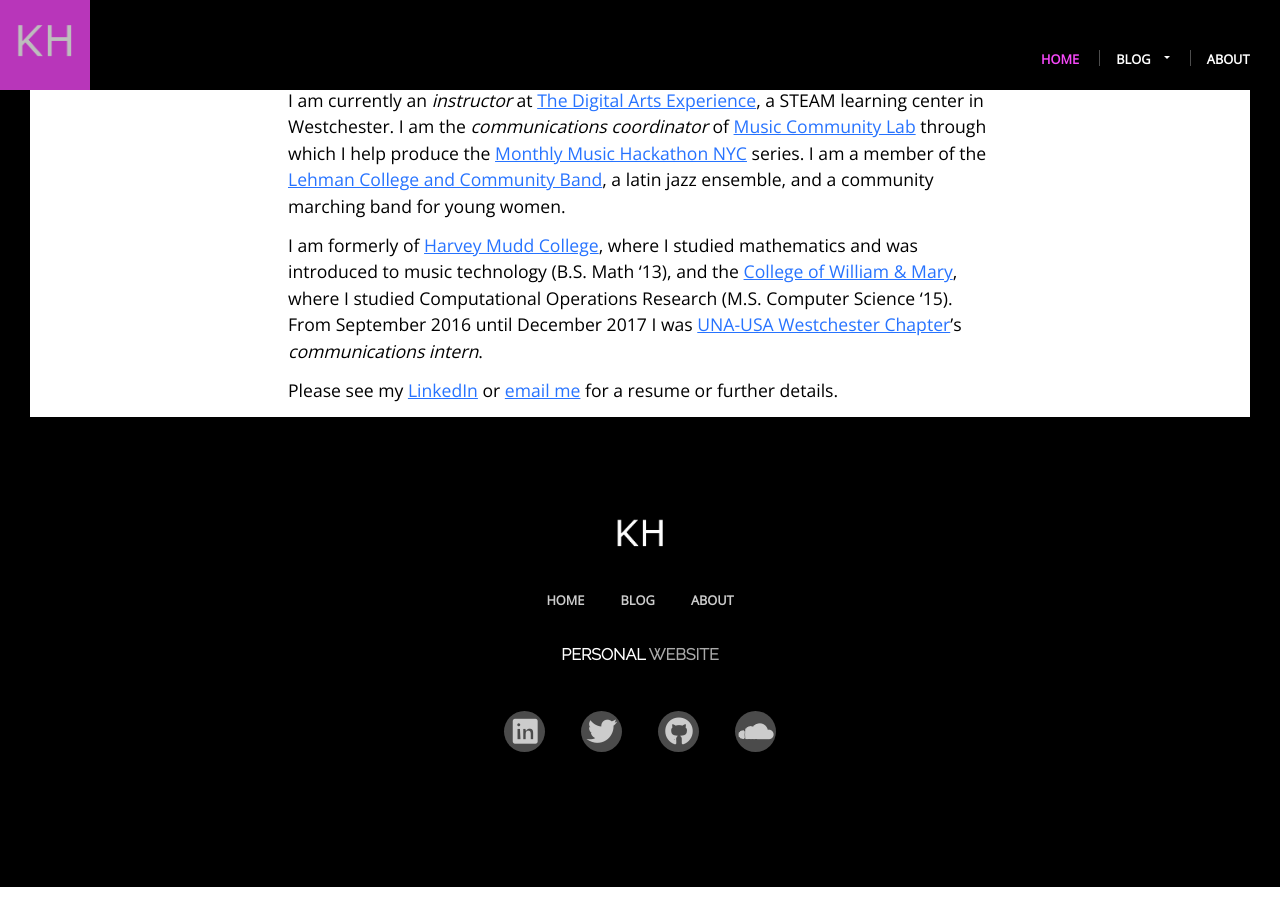
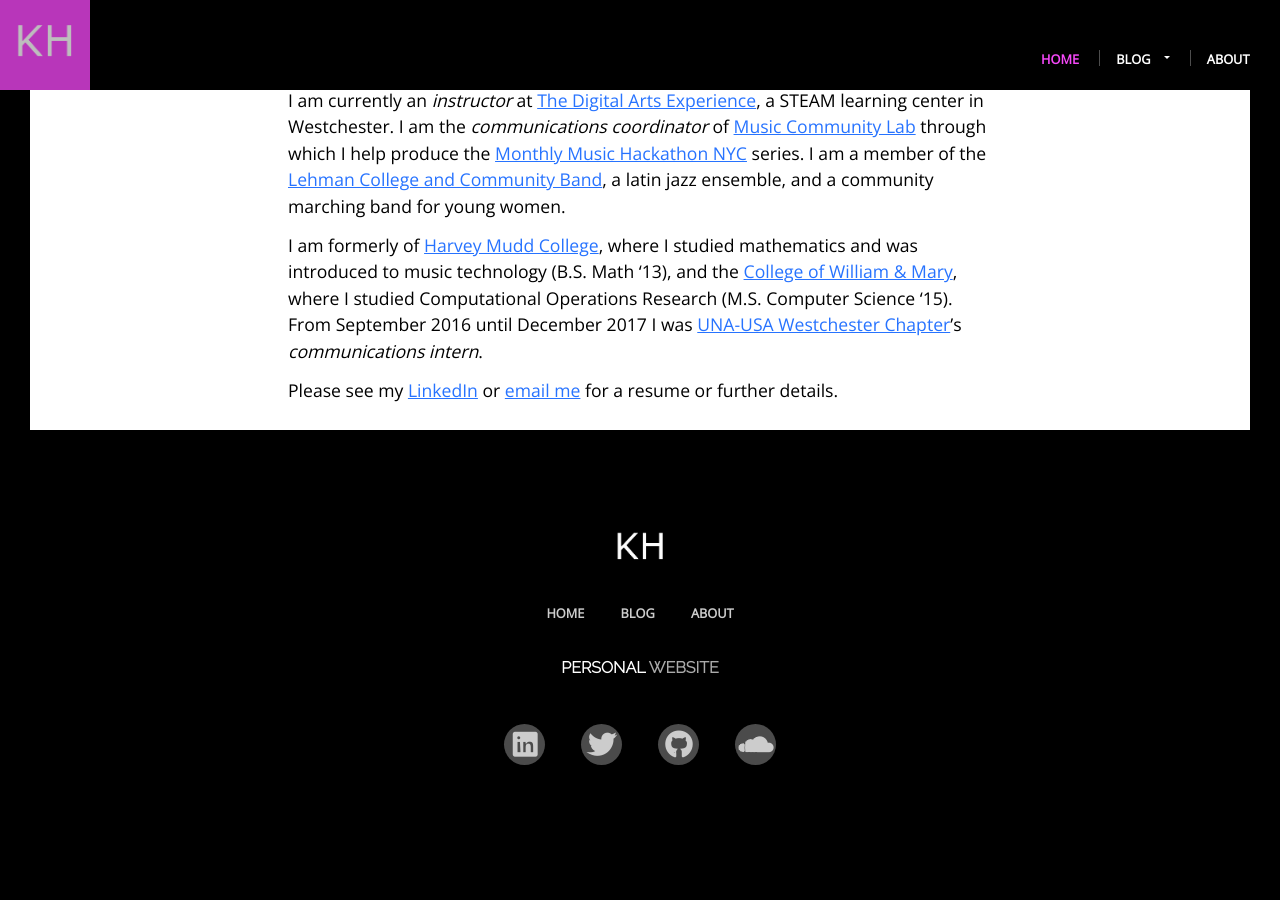
Before and after one commit to khoeger/khoeger.github.io, a Jekyll site: the page built from about/index.html, in a window 1280 px wide and 900 px high, scrolled down 249 px. Built offline with Jekyll 4.4.1, drawn with Linux system fonts in a browser that asks for light colours.

Commit message:
Update about page bottom spacing

```diff
--- a/css/main.css
+++ b/css/main.css
@@ -600,7 +600,7 @@
 }
 /* ABOUT STYLES */
 .about-content {
-  margin: auto;
+  margin-bottom: 1.5em;
   max-width: 40em;
   width: 85vw;
 }
```
